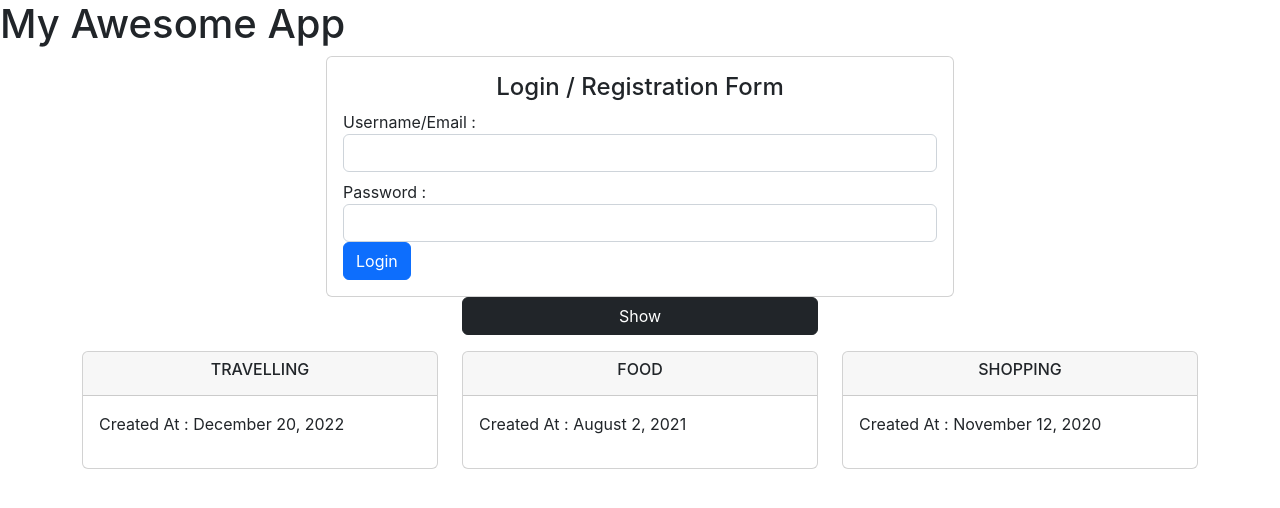
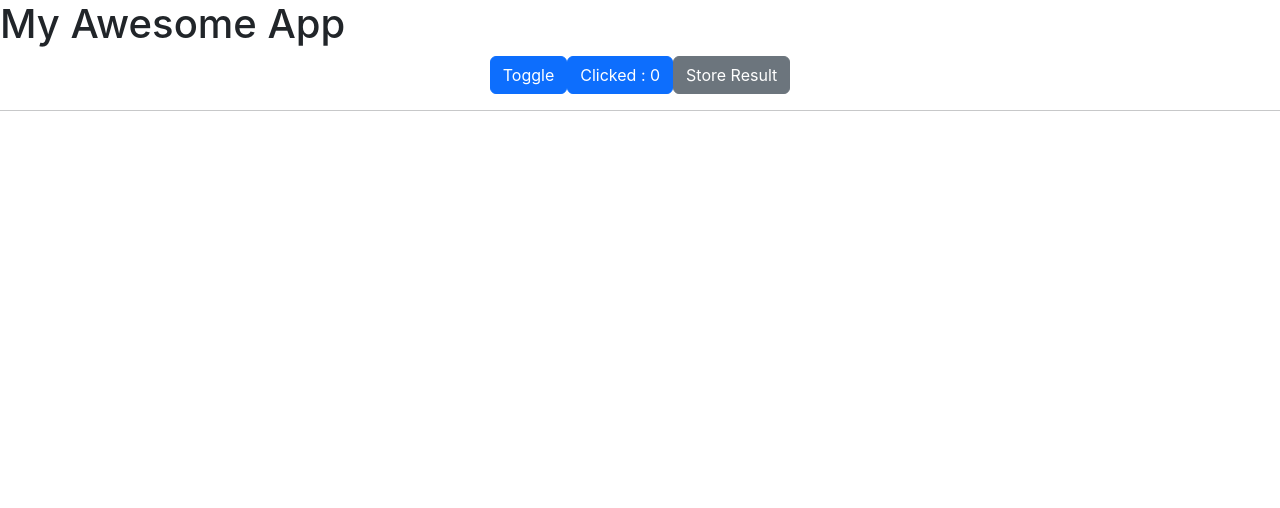
Before and after one commit to synergy2411/del-mar-23-react, a React (Create React App) app in the folder frontend/: page / in a window 1280 px wide. Shown: the top 508 px of the page. Built offline with nearby package versions, Linux system fonts and the light colour scheme.

Commit message:
useState added

```diff
--- a/frontend/src/App.js
+++ b/frontend/src/App.js
@@ -6,6 +6,7 @@ import React, { Component } from 'react';
 import Auth from './Components/Demo/auth';
 import Parent from './Components/Demo/Parent';
 import AuthContext from './context/auth-context';
+import UseStateDemo from './Components/Demo/UseStateDemo';
 
 class App extends Component {
   state = { toggle: true, isLoggedIn: false }
@@ -16,11 +17,12 @@ class App extends Component {
     return (
       <div>
         <h1>My Awesome App</h1>
+        <UseStateDemo />
         {/* <Parent /> */}
-        <AuthContext.Provider value={{ isLoggedIn: this.state.isLoggedIn, setIsLoggedIn: this.changeLogin }}>
+        {/* <AuthContext.Provider value={{ isLoggedIn: this.state.isLoggedIn, setIsLoggedIn: this.changeLogin }}>
           <Auth />
           <Expenses />
-        </AuthContext.Provider>
+        </AuthContext.Provider> */}
       </div>
     );
   }
--- /dev/null
+++ b/frontend/src/Components/Demo/UseStateDemo.jsx
@@ -0,0 +1,37 @@
+import React, { useState } from "react";
+
+const UseStateDemo = () => {
+  const [toggle, setToggle] = useState(false);
+  const [counter, setCounter] = useState(0);
+  const [result, setResult] = useState([]);
+
+  const toggleHandler = () => setToggle(!toggle);
+
+  const counterHandler = () => setCounter(counter + 1);
+
+  const storeResultHandler = () =>
+    setResult((prevResult) => [counter, ...prevResult]);
+
+  return (
+    <div className="text-center">
+      <button className="btn btn-primary" onClick={toggleHandler}>
+        Toggle
+      </button>
+      <button className="btn btn-primary" onClick={counterHandler}>
+        Clicked : {counter}
+      </button>
+      <button className="btn btn-secondary" onClick={storeResultHandler}>
+        Store Result
+      </button>
+      {toggle && <p>Some contents here...</p>}
+      <hr />
+      <ul>
+        {result.map((r) => (
+          <li>{r}</li>
+        ))}
+      </ul>
+    </div>
+  );
+};
+
+export default UseStateDemo;
```
